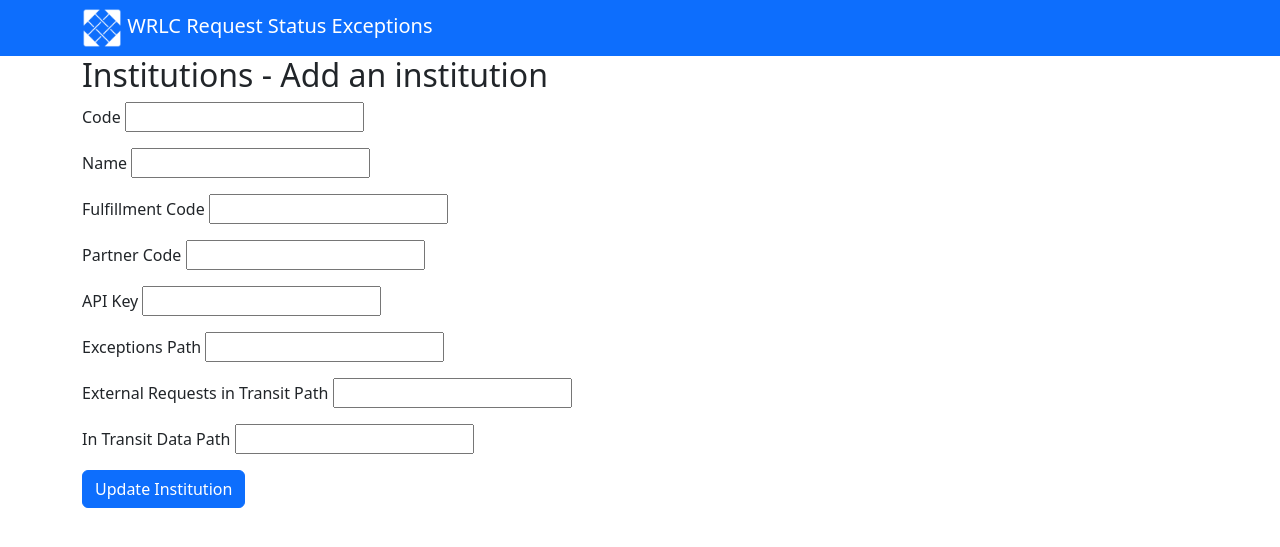
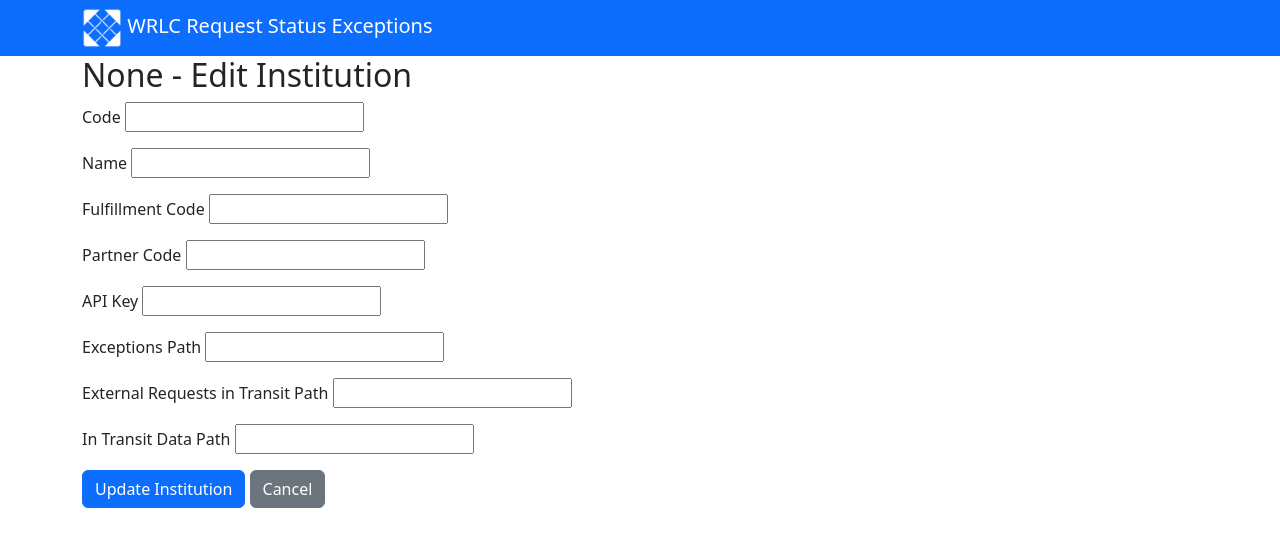
Before and after one commit to WRLC/request-exceptions-transit, a Flask app: template templates/edit_institution.html in a window 1280 px wide. Shown: the top 547 px of the page. Run offline with Flask 3, Linux system fonts and the light colour scheme; the template is opened without the code that fills it: values that come from a table or form of the project are taken from there, others are empty; parts of the project's set-up code (start-up, migrations or seed data) failed here and were passed over.

Commit message:
edit institution button/cancel edit button

```diff
--- a/app.py
+++ b/app.py
@@ -1,4 +1,4 @@
-from flask import Flask, render_template, redirect, url_for, flash, request
+from flask import Flask, render_template, redirect, url_for, flash
 from settings import database, shared_secret, log_file
 from models import InstitutionForm, add_institution_form_submit, Institution
 import logging
@@ -81,14 +81,14 @@ def hello_world():  # put application's code here
     return render_template('index.html', content=content)
 
 
-@app.route('/institution/add', methods=['GET', 'POST'])
+@app.route('/add', methods=['GET', 'POST'])
 def add_institution():
     form = InstitutionForm()
 
     if form.validate_on_submit():
         add_institution_form_submit(form)
         flash('Institution added successfully', 'success')
-        return redirect(url_for('hello_world'))
+        return redirect(url_for('view_institution', code=form.code.data))
 
     return render_template('add_institution.html', form=form)
 
@@ -106,8 +106,9 @@ def edit_institution(code):
 
     if form.validate_on_submit():
         form.populate_obj(institution)
+        db.session.commit()
         flash('Institution updated successfully', 'success')
-        return redirect(url_for('hello_world'))
+        return redirect(url_for('view_institution', code=form.code.data))
 
     return render_template('edit_institution.html', form=form)
 
--- a/templates/edit_institution.html
+++ b/templates/edit_institution.html
@@ -3,7 +3,7 @@
 {% block content %}
     <h2>
         {% block page_title %}
-            Institutions - Add an institution
+            {{ form.name.data}} - Edit Institution
         {% endblock %}
     </h2>
     <form method="post">
@@ -34,6 +34,7 @@
         </div>
         <div class="actions">
             <input type="submit" value="Update Institution"  class="btn btn-primary" />
+            <a class="btn btn-secondary" href="{{ url_for('view_institution', code=form.code.data) }}">Cancel</a>
         </div>
     </form>
 
--- a/templates/institution.html
+++ b/templates/institution.html
@@ -42,5 +42,6 @@
                 <td>{{ institution.in_transit_data }}</td>
             </tr>
         </table>
+        <a class="btn btn-primary" href="{{ url_for('edit_institution', code=institution.code) }}">Edit Institution</a>
     </details>
 {% endblock %}
```
